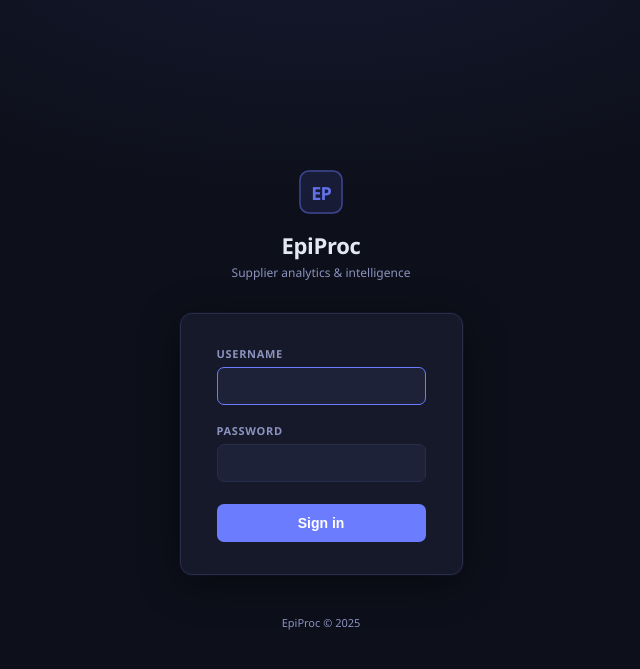
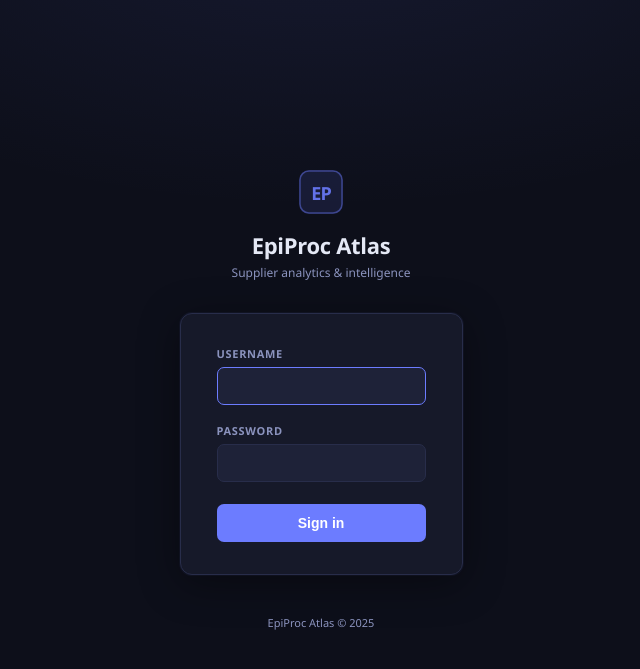
Before and after one commit to maykef/epiproc_v3, a Python web app: template epiproc/web/templates/login.html in a window 1280 px wide. Shown: the top 669 px of the page, without its empty margins (319-959 px from the left). Run offline with Jinja, Linux system fonts and the light colour scheme; the template is opened without the code that fills it, so the values that code supplies are empty.

Commit message:
Brand as "EpiProc Atlas" across dashboard/auth/admin + rewrite README
The product is EpiProc Atlas; the UI showed bare "EpiProc". Update the
dashboard header, login, MFA, password-reset and admin brand strings.
Rewrite the README to explain what EpiProc Atlas is and its
functionalities (invoice repository, categorisation, price tracking,
spend intelligence, insights).

Co-Authored-By: Claude Opus 4.8 <noreply@anthropic.com>
Claude-Session: https://claude.ai/code/session_01D5FrXE6bFreDjzTdYx9b2f

```diff
--- a/epiproc/web/dashboard_html.py
+++ b/epiproc/web/dashboard_html.py
@@ -326,7 +326,7 @@ def build_multi_dashboard_html(suppliers: list[str], is_admin: bool = False, csr
     )
 
     return _apply(template, {
-        "{{SUP_TITLE}}":    "EpiProc",
+        "{{SUP_TITLE}}":    "EpiProc Atlas",
         "{{HEADER_SUB}}":   f"{n_inv} invoices &nbsp;·&nbsp; {n_sup} suppliers &nbsp;·&nbsp; Grand total £{grand:,.0f}",
         "{{SUP_TAB}}":      sup_tab,
         "{{SUP_FILTER}}":   sup_filter,
--- a/epiproc/web/templates/admin/base.html
+++ b/epiproc/web/templates/admin/base.html
@@ -3,7 +3,7 @@
 <head>
 <meta charset="UTF-8">
 <meta name="viewport" content="width=device-width,initial-scale=1">
-<title>{% block title %}Admin{% endblock %} — EpiProc</title>
+<title>{% block title %}Admin{% endblock %} — EpiProc Atlas</title>
 <style>
 *{box-sizing:border-box;margin:0;padding:0}
 :root{
@@ -71,7 +71,7 @@ details[open] summary{margin-bottom:16px}
 </head>
 <body>
 <nav role="navigation" aria-label="Admin navigation">
-  <span class="brand">EpiProc</span>
+  <span class="brand">EpiProc Atlas</span>
   <a href="/dashboard">Dashboard</a>
   <a href="/admin" {% if request.url.path == '/admin' %}style="color:var(--text);font-weight:600"{% endif %}>Overview</a>
   <a href="/admin/users" {% if request.url.path.startswith('/admin/users') %}style="color:var(--text);font-weight:600"{% endif %}>Users</a>
--- a/epiproc/web/templates/login.html
+++ b/epiproc/web/templates/login.html
@@ -3,7 +3,7 @@
 <head>
 <meta charset="UTF-8">
 <meta name="viewport" content="width=device-width,initial-scale=1">
-<title>EpiProc — Sign in</title>
+<title>EpiProc Atlas — Sign in</title>
 <style>
 *{box-sizing:border-box;margin:0;padding:0}
 :root{
@@ -62,7 +62,7 @@ footer{margin-top:40px;font-size:11px;color:var(--muted);text-align:center}
     <rect x="1" y="1" width="42" height="42" rx="9" stroke="#6c7cff" stroke-width="1.5" stroke-opacity=".5"/>
     <text x="22" y="30" text-anchor="middle" font-family="'Segoe UI',system-ui,sans-serif" font-size="18" font-weight="700" fill="#6c7cff" letter-spacing="-1">EP</text>
   </svg>
-  <h1>EpiProc</h1>
+  <h1>EpiProc Atlas</h1>
   <p>Supplier analytics &amp; intelligence</p>
 </div>
 
@@ -95,6 +95,6 @@ footer{margin-top:40px;font-size:11px;color:var(--muted);text-align:center}
   </div>
 </main>
 
-<footer>EpiProc &copy; 2025</footer>
+<footer>EpiProc Atlas &copy; 2025</footer>
 </body>
 </html>
--- a/epiproc/web/templates/mfa.html
+++ b/epiproc/web/templates/mfa.html
@@ -3,7 +3,7 @@
 <head>
 <meta charset="UTF-8">
 <meta name="viewport" content="width=device-width,initial-scale=1">
-<title>EpiProc — Two-factor authentication</title>
+<title>EpiProc Atlas — Two-factor authentication</title>
 <style>
 *{box-sizing:border-box;margin:0;padding:0}
 :root{
@@ -44,7 +44,7 @@ footer{margin-top:40px;font-size:11px;color:var(--muted);text-align:center}
 </head>
 <body>
 <div class="brand">
-  <h1>EpiProc</h1>
+  <h1>EpiProc Atlas</h1>
   <p>Two-factor authentication</p>
 </div>
 <main>
@@ -66,6 +66,6 @@ footer{margin-top:40px;font-size:11px;color:var(--muted);text-align:center}
     <p class="hint">Enter the 6-digit code from your authenticator app.</p>
   </div>
 </main>
-<footer>EpiProc &copy; 2025</footer>
+<footer>EpiProc Atlas &copy; 2025</footer>
 </body>
 </html>
--- a/epiproc/web/templates/reset.html
+++ b/epiproc/web/templates/reset.html
@@ -3,7 +3,7 @@
 <head>
   <meta charset="UTF-8">
   <meta name="viewport" content="width=device-width, initial-scale=1.0">
-  <title>Set your password — EpiProc</title>
+  <title>Set your password — EpiProc Atlas</title>
   <meta name="csrf-token" content="{{ request.state.csrf_token }}">
   <script>(function(){var t={{ request.state.csrf_token | tojson }};var _f=window.fetch;window.fetch=function(url,o){o=o||{};var m=(o.method||'GET').toUpperCase();if(m==='GET'||m==='HEAD'||m==='OPTIONS')return _f(url,o);o.headers=Object.assign({'X-CSRF-Token':t},o.headers||{});return _f(url,o);};function p(){document.querySelectorAll('form').forEach(function(f){if(f.dataset.csrfDone)return;f.dataset.csrfDone='1';f.addEventListener('submit',function(){if(!f.querySelector('[name="_csrf"]')){var i=document.createElement('input');i.type='hidden';i.name='_csrf';i.value=t;f.appendChild(i);}});});}if(document.readyState==='loading')document.addEventListener('DOMContentLoaded',p);else p();})();</script>
   <style>
@@ -47,7 +47,7 @@
 </head>
 <body>
   <div class="card">
-    <div class="logo">EpiProc</div>
+    <div class="logo">EpiProc Atlas</div>
 
     {% if invalid %}
       <div class="invalid" role="alert">
```
Also changed, not shown: README.md.
